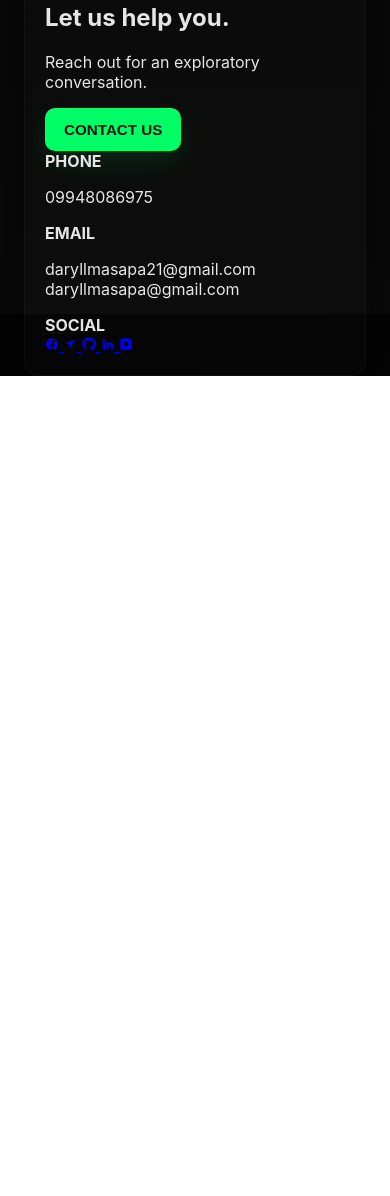
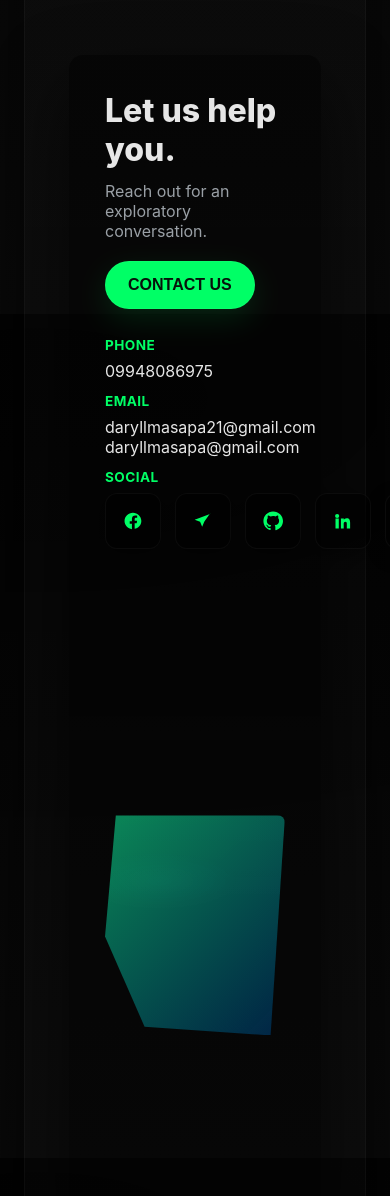
Before and after one commit to M1R4-CLE/Portfolio, a plain HTML site: page index.html in a window 390 px wide. Shown: the part 3062-4258 px from the top of the page. Before the commit the page ends 3438 px from the top, so only its background shows below. Drawn offline with Linux system fonts and the light colour scheme.

Commit message:
Implement contact section styles and layout
Added styles for the contact section including layout, spacing, and responsive design.

```diff
--- a/Portfolio_style.css
+++ b/Portfolio_style.css
@@ -555,7 +555,6 @@ section,
   from { -webkit-transform: rotateY(360deg); transform: rotateY(360deg); }
   to   { -webkit-transform: rotateY(0deg); transform: rotateY(0deg); }
 }
-
 #achievements #drag-container,
 #achievements #spin-container {
   height: auto;
@@ -747,3 +746,87 @@ section,
   outline: none;
   box-shadow: none;
 }
+
+/* Contact section spacing + layout */
+.contact-section {
+  margin: 72px auto;
+  padding: 0 24px;
+  width: 100%;
+  max-width: 1200px;
+}
+.contact-card.contact-design {
+  display: flex;
+  gap: 36px;
+  align-items: center;
+  background: linear-gradient(180deg, rgba(0,0,0,0.48), rgba(0,0,0,0.42));
+  padding: 56px;
+  border-radius: 14px;
+  box-shadow: 0 30px 70px rgba(0,0,0,0.6);
+  position: relative;
+  overflow: visible;
+}
+
+/* left column */
+.contact-left { flex: 1 1 520px; max-width: 620px; color:var(--text); }
+.contact-title { margin:0 0 12px 0; font-size:2rem; color:var(--text); font-weight:800; }
+.contact-sub { margin:0 0 20px 0; color:var(--muted); font-size:1rem; }
+#open-contact.btn-primary { padding:14px 22px; font-size:1rem; border-radius:999px; }
+
+/* contact info list */
+.contact-info { display:flex; gap:24px; margin-top:28px; flex-wrap:wrap; }
+.contact-item { min-width:160px; }
+.contact-item strong { display:block; color:var(--accent); margin-bottom:8px; font-size:0.85rem; letter-spacing:0.03em; }
+.contact-item p { margin:0; color:var(--text); }
+
+/* social icons */
+.social-icons { display:flex; gap:14px; margin-top:8px; }
+
+.social-btn {
+  display:inline-grid;
+  place-items:center;
+  width:56px;
+  height:56px;
+  border-radius:12px;
+  text-decoration:none;
+  background: rgba(0,0,0,0.55);
+  color:var(--text);
+  border:1px solid rgba(255,255,255,0.04);
+  transition: transform 160ms ease, background 160ms ease;
+  box-shadow: 0 6px 18px rgba(0,0,0,0.4);
+}
+.social-btn svg { width:20px; height:20px; color:var(--accent); display:block; }
+.social-btn:hover { transform:translateY(-4px); background: rgba(0,0,0,0.72); }
+
+/* right decorative art — large angled container using clip-path */
+.contact-right { flex: 0 0 520px; display:flex; align-items:center; justify-content:center; }
+.contact-art {
+  width:540px; height:420px;
+  background: linear-gradient(135deg, rgba(10,140,90,0.95), rgba(0,40,80,0.85));
+  box-shadow: 0 40px 100px rgba(0,0,0,0.7);
+  clip-path: polygon(10% 0, 100% 0, 85% 100%, 20% 95%, 0 55%);
+  transform: translateX(20px) rotate(-6deg);
+  border-radius: 8px;
+  position:relative;
+  overflow:hidden;
+}
+
+/* subtle inner glow to mimic the original design */
+.contact-art::before {
+  content: '';
+  position:absolute; inset:0;
+  background: radial-gradient(400px 140px at 30% 30%, rgba(255,255,255,0.06), transparent 20%),
+              linear-gradient(180deg, rgba(255,255,255,0.02), transparent 40%);
+  mix-blend-mode: overlay;
+}
+
+/* responsive */
+@media (max-width:1000px) {
+  .contact-card.contact-design { flex-direction: column; padding:36px; }
+  .contact-left { max-width:100%; }
+  .contact-right { width:100%; display:flex; justify-content:center; margin-top:18px; }
+  .contact-art { width:80%; height:300px; transform:none; clip-path: polygon(6% 0, 100% 0, 92% 100%, 22% 96%, 0 55%); }
+}
+@media (max-width:600px) {
+  .contact-art { height:220px; width:100%; }
+  .contact-info { flex-direction:column; gap:12px; }
+}
```
